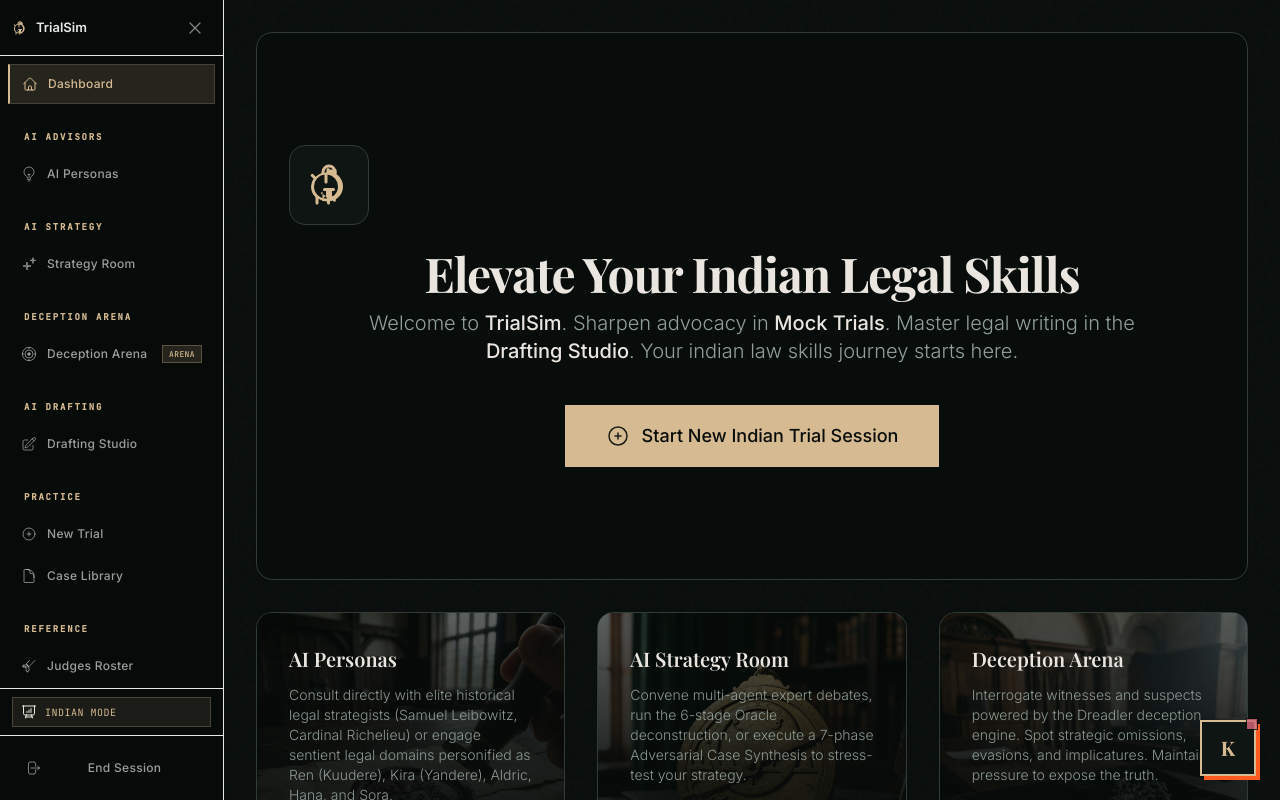
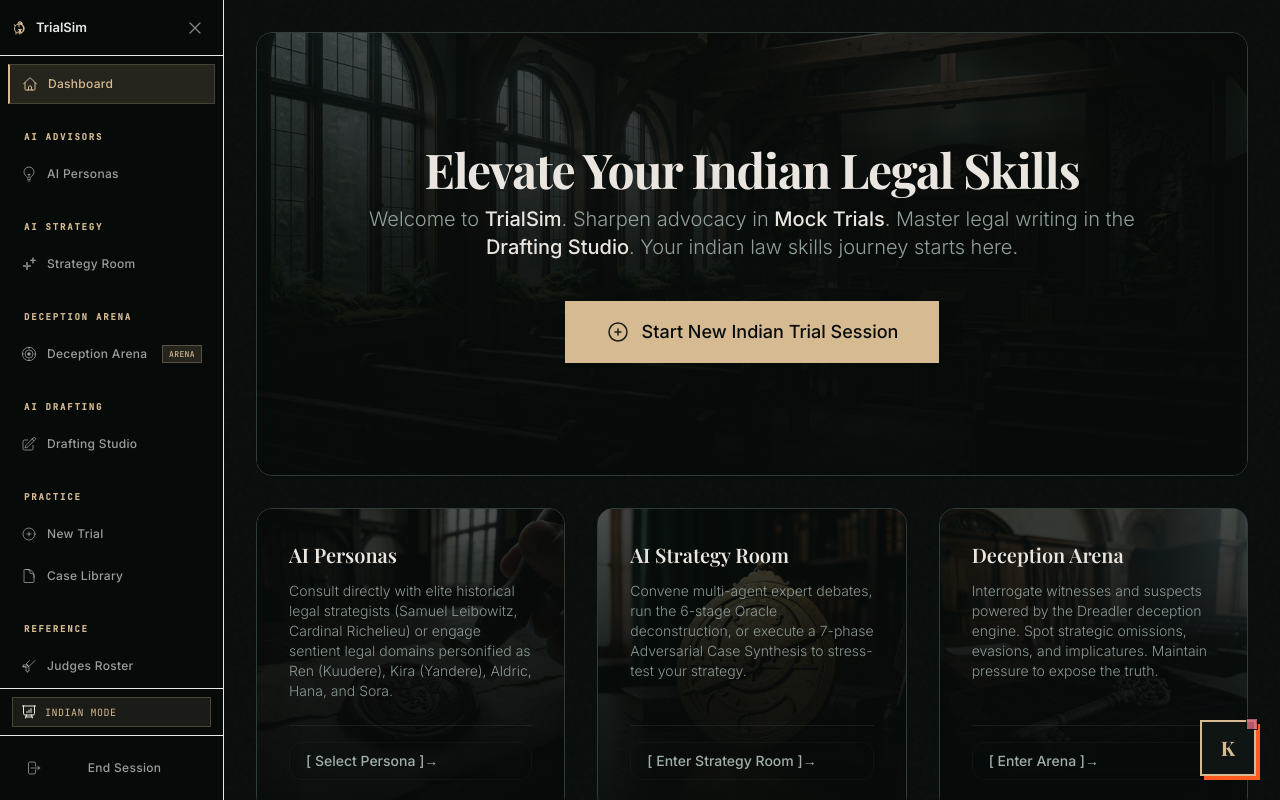
Before and after one commit to Ravs0/Legal-Trial, a React (Vite) app: page /#/landing in a window 1280 px wide. Both pictures are taken after a click on the button 440 px from the left and 584 px from the top of the page. Built offline with nearby package versions, Linux system fonts and the light colour scheme; a web font is replaced by a local one.

Commit message:
feat: design wide-angle cinematic background image for Hero card and remove flat icons completely

```diff
--- a/screens/HomeScreen.tsx
+++ b/screens/HomeScreen.tsx
@@ -12,6 +12,7 @@
 import libraryBooks from '../assets/library_books.jpg';
 import judgeGavel from '../assets/judge_gavel.jpg';
 import counselScales from '../assets/counsel_scales.jpg';
+import heroCourtroom from '../assets/hero_courtroom.jpg';
 
 interface BentoItemProps {
   title: string;
@@ -31,21 +32,23 @@
   return (
     <div
       className={`relative overflow-hidden flex flex-col rounded-2xl border transition-all duration-500 ease-out group
-      ${onClick && !isHero ? 'cursor-pointer hover:shadow-[0_8px_30px_rgba(0,0,0,0.5)] hover:-translate-y-1 focus-ring hover:border-brand-accent/50' : ''}
-      ${isHero ? 'items-center text-center md:col-span-2 lg:col-span-3 justify-center py-10 sm:py-16 lg:py-20 bg-brand-bg-primary border-brand-border shadow-sm' : 'bg-brand-bg-secondary border-brand-border'}
+      ${onClick ? 'cursor-pointer focus-ring' : ''}
+      ${onClick && !isHero ? 'hover:shadow-[0_8px_30px_rgba(0,0,0,0.5)] hover:-translate-y-1 hover:border-brand-accent/50' : ''}
+      ${onClick && isHero ? 'hover:border-brand-accent/30 hover:shadow-[0_12px_40px_rgba(0,0,0,0.6)]' : ''}
+      ${isHero ? 'items-center text-center md:col-span-2 lg:col-span-3 justify-center py-10 sm:py-16 lg:py-20 bg-brand-bg-secondary border-brand-border shadow-sm' : 'bg-brand-bg-secondary border-brand-border'}
       ${className}`}
-      onClick={!isHero && onClick ? onClick : undefined}
-      tabIndex={onClick && !isHero ? 0 : undefined}
-      onKeyDown={(e) => { if (onClick && !isHero && (e.key === 'Enter' || e.key === ' ')) { e.preventDefault(); onClick(); } }}
-      role={onClick && !isHero ? "button" : undefined}
+      onClick={onClick}
+      tabIndex={onClick ? 0 : undefined}
+      onKeyDown={(e) => { if (onClick && (e.key === 'Enter' || e.key === ' ')) { e.preventDefault(); onClick(); } }}
+      role={onClick ? "button" : undefined}
     >
       {/* Background Image for Card */}
-      {imgSrc && !isHero && (
+      {imgSrc && (
         <>
           <img
             src={imgSrc}
             alt={title}
-            className="absolute inset-0 w-full h-full object-cover transition-transform duration-700 ease-out group-hover:scale-110 opacity-70 group-hover:opacity-90"
+            className="absolute inset-0 w-full h-full object-cover transition-transform duration-700 ease-out group-hover:scale-105 opacity-55 group-hover:opacity-75"
           />
           {/* Subtle gradient vignette to overlay readable text */}
           <div className="absolute inset-0 bg-gradient-to-t from-brand-bg-dark/95 via-brand-bg-dark/85 to-brand-bg-dark/50" />
@@ -53,7 +56,7 @@
       )}
 
       {/* Actual Content Wrapper */}
-      <div className="relative z-10 w-full h-full flex-grow flex flex-col p-6 lg:p-8">
+      <div className={`relative z-10 w-full h-full flex-grow flex flex-col p-6 lg:p-8 ${isHero ? 'items-center justify-center text-center' : ''}`}>
         {icon && !isHero && !imgSrc && (
           <div className="w-12 h-12 rounded-xl bg-brand-bg-primary border border-brand-border flex items-center justify-center mb-5 transition-all duration-300 group-hover:border-brand-accent/30 group-hover:bg-brand-bg-secondary overflow-hidden">
             <div className="text-brand-accent">
@@ -62,7 +65,7 @@
           </div>
         )}
 
-        {icon && isHero && (
+        {icon && isHero && !imgSrc && (
           <div className="relative z-10 w-20 h-20 rounded-2xl bg-brand-bg-secondary border border-brand-border flex items-center justify-center mb-6 transition-all duration-300 group-hover:border-brand-accent/30">
             <div className="text-brand-accent">{React.cloneElement(icon as React.ReactElement<{ className?: string }>, { className: "h-8 w-8 sm:h-10 sm:w-10 lg:h-12 lg:w-12" })}</div>
           </div>
@@ -88,7 +91,7 @@
           <Button
             variant="primary"
             size="lg"
-            onClick={onClick}
+            onClick={(e) => { e.stopPropagation(); onClick(); }}
             className="mt-2 mx-auto px-6 lg:px-10 py-3 lg:py-4 text-sm lg:text-lg font-medium transition-transform duration-300"
           >
             <PlusCircleIcon className="h-5 w-5 lg:h-6 lg:w-6 mr-2 lg:mr-3 opacity-90" />
@@ -127,7 +130,13 @@
           isHero
           title={`Elevate Your ${modeDisplay} Legal Skills`}
           description={heroDescription}
-          icon={<CourtIcon />}
+          icon={
+            <img
+              src={heroCourtroom}
+              alt="Hero Courtroom background"
+              className="w-full h-full object-cover"
+            />
+          }
           onClick={() => navigate(ROUTES.SETUP)}
           buttonText={`Start New ${modeDisplay} Trial Session`}
           className="min-h-[280px] lg:min-h-[400px]"
```
Also changed, not shown: assets/hero_courtroom.jpg (added).
